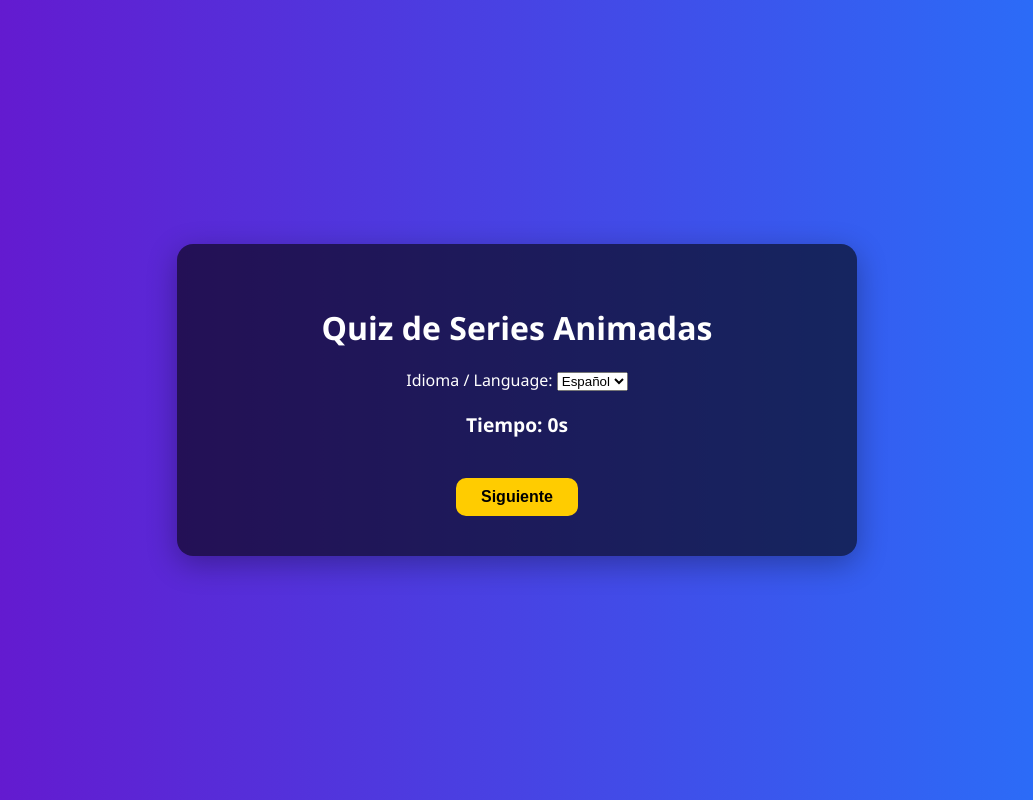
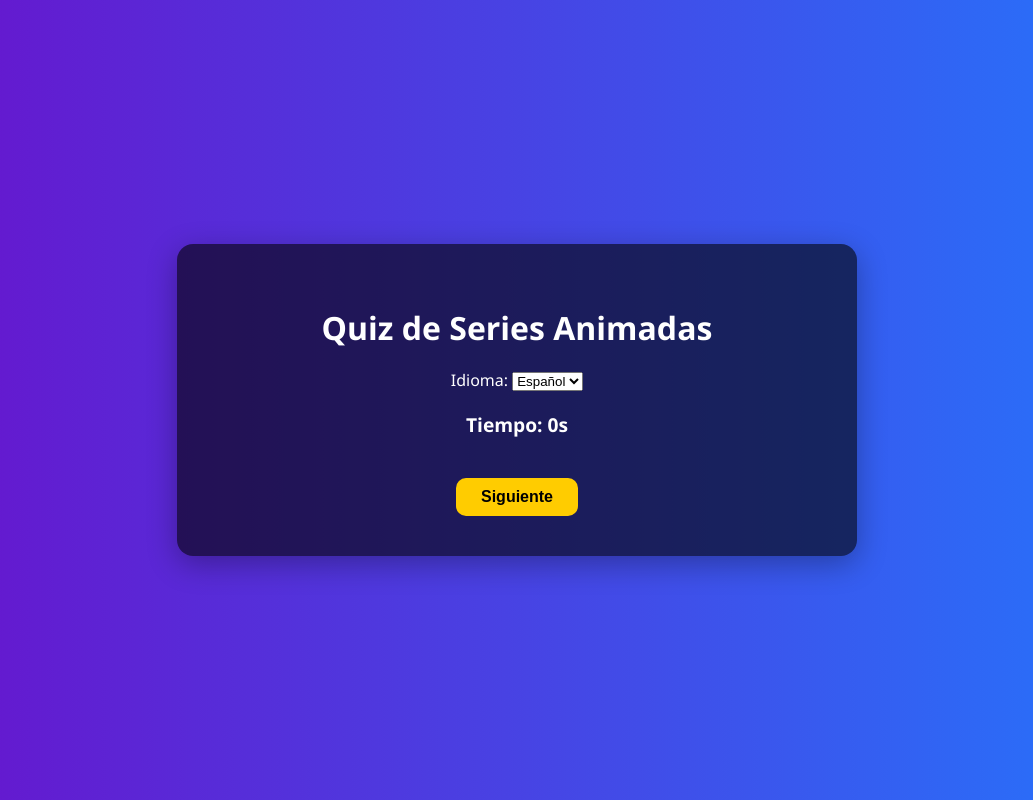
Before and after one commit to darfixs/ProyectoXML, a plain HTML site: page index.html in a window 1280 px wide. Shown: the whole page, without its empty margins (123-1156 px from the left). Drawn offline with Linux system fonts and the light colour scheme.

Commit message:
Update index.html

```diff
--- a/index.html
+++ b/index.html
@@ -11,7 +11,7 @@
     <h1 id="titulo">Quiz de Series Animadas</h1>
 
     <div class="seleccion-idioma">
-      <label for="idioma">Idioma / Language:</label>
+      <label for="idioma">Idioma:</label>
       <select id="idioma" onchange="cambiarIdioma()">
         <option value="es">Español</option>
         <option value="en">English</option>
```
